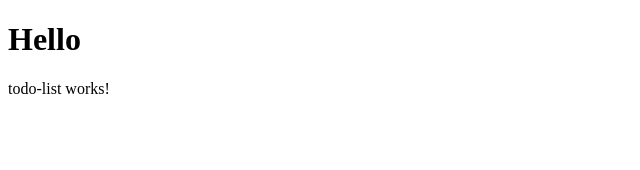
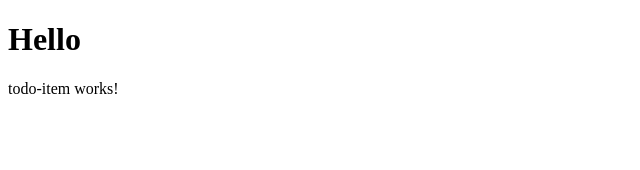
Before and after one commit to ocalvet/angular-starter, an Angular app: page / in a window 1280 px wide. Shown: the top 170 px of the page, without its empty margins (0-640 px from the left). Built offline with nearby package versions, Linux system fonts and the light colour scheme.

Commit message:
Connected todo list to todo item

```diff
--- a/src/app/todo-list/todo-list.component.html
+++ b/src/app/todo-list/todo-list.component.html
@@ -1,3 +1,3 @@
-<p>
-  todo-list works!
-</p>
+<div>
+  <app-todo-item *ngFor="let item of list" item="item"></app-todo-item>
+</div>
--- a/src/app/todo-list/todo-list.component.ts
+++ b/src/app/todo-list/todo-list.component.ts
@@ -7,7 +7,15 @@ import { Component, OnInit } from '@angular/core';
 })
 export class TodoListComponent implements OnInit {
 
-  constructor() { }
+  list: any;
+
+  constructor() {
+    this.list = [{
+      id: '123',
+      title: 'First TODO',
+      completed: false
+    }];
+  }
 
   ngOnInit() {
   }
```
